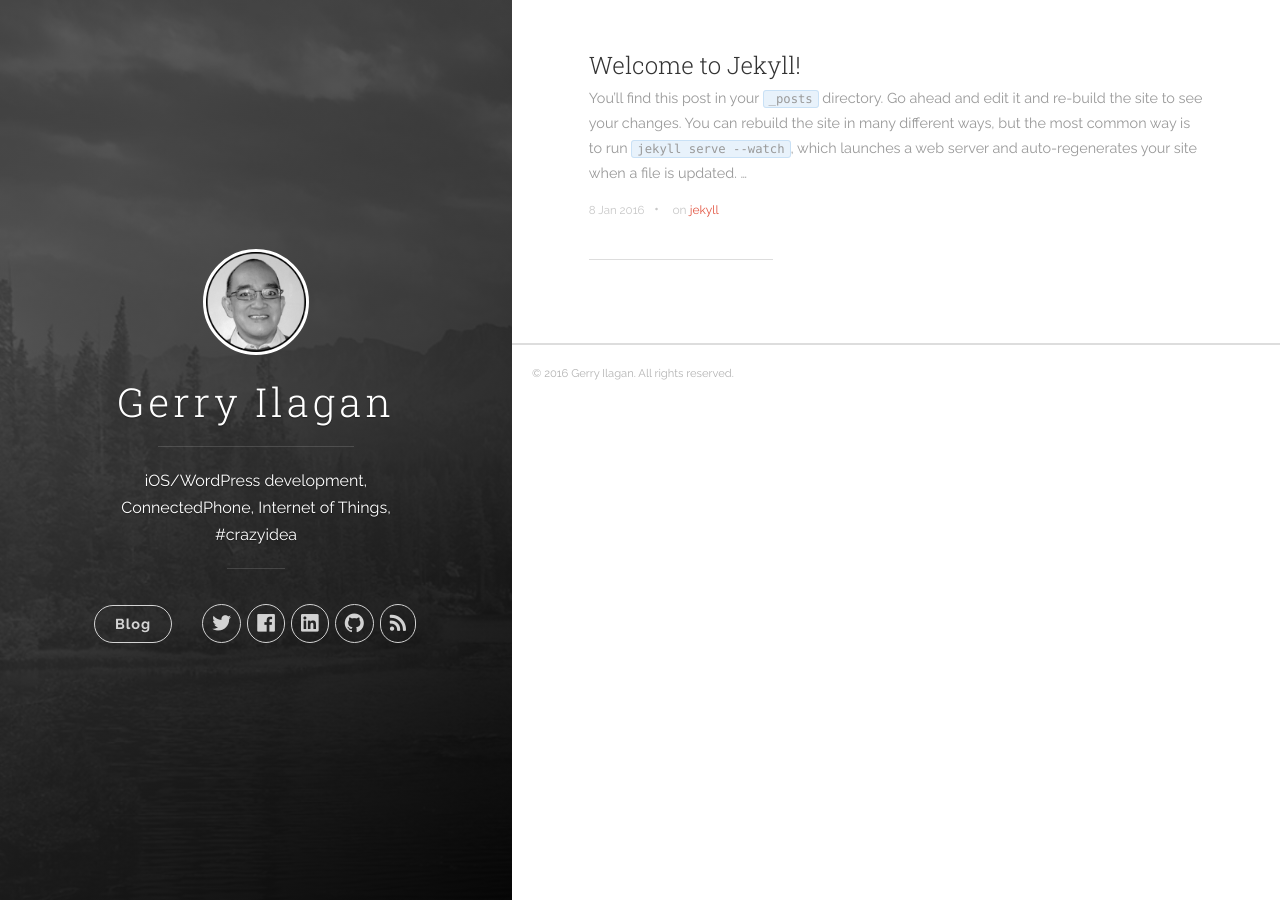
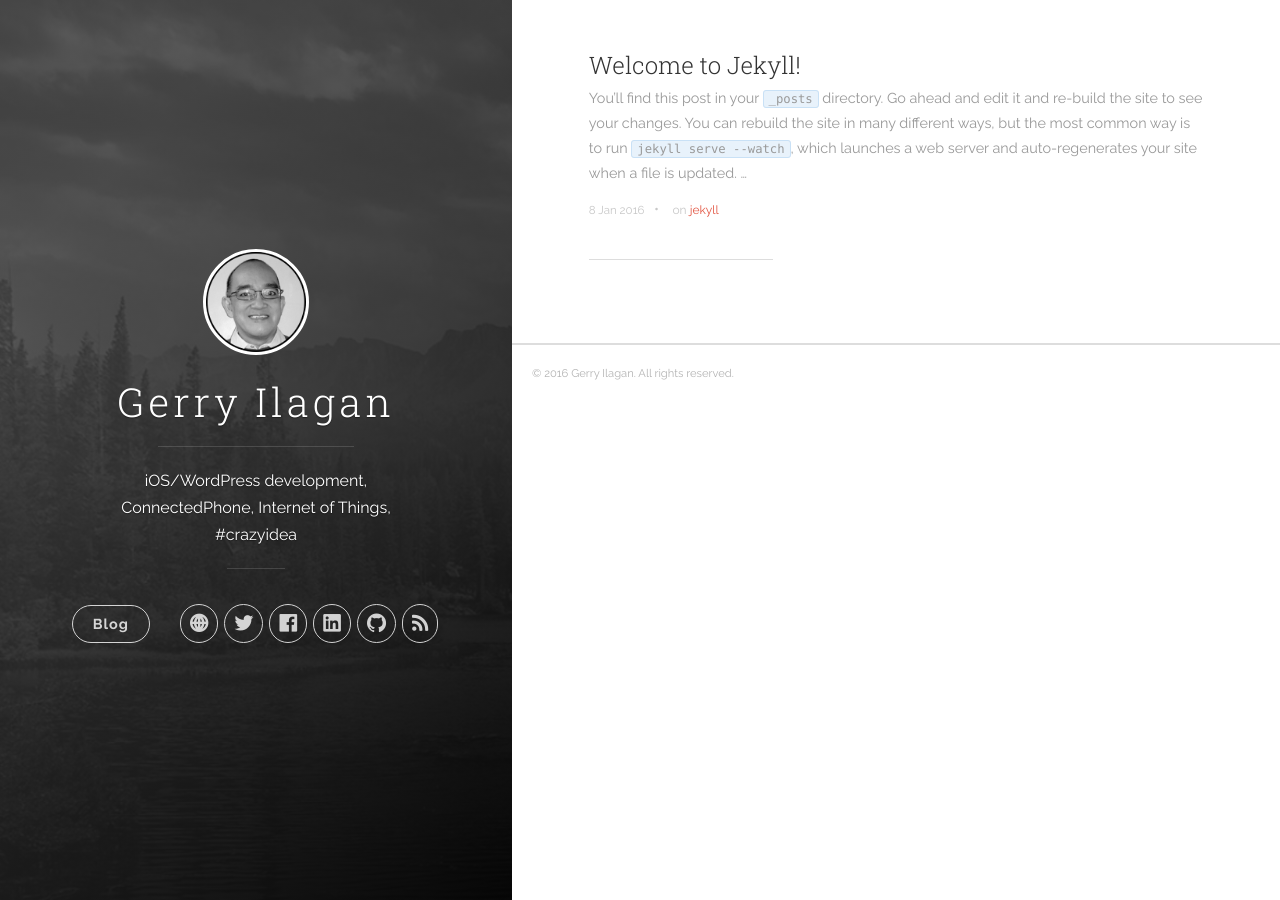
Before and after one commit to gerryilagan/gerryilagan.github.io, a Jekyll site: the page built from index.html, in a window 1280 px wide. Built offline with Jekyll 4.4.1, drawn with Linux system fonts in a browser that asks for light colours; nearby versions of some CDN libraries; the list of posts is cut into pages by our own code.

Commit message:
Added website link and icon on panel

```diff
--- a/_config.yml
+++ b/_config.yml
@@ -9,6 +9,7 @@ baseurl: '/'
 author:
   name: 'Gerry Ilagan'
   email:
+  web_site: http://igerry.com
   twitter_username: igerry
   facebook_username: ilagan.gerry
   github_username:  gerryilagan
--- a/_includes/header.html
+++ b/_includes/header.html
@@ -26,6 +26,17 @@
 
           <nav class="cover-navigation navigation--social">
             <ul class="navigation">
+
+            {% if site.author.web_site %}
+              <!-- Web Site -->
+              <li class="navigation__item">
+                <a href="{{ site.author.web_site }}" title="{{ site.title }}" target="_blank">
+                  <i class="icon icon-web"></i>
+                  <span class="label">Web Site</span>
+                </a>
+              </li>
+            {% endif %}
+
 
             {% if site.author.twitter_username %}
               <!-- Twitter -->
```
